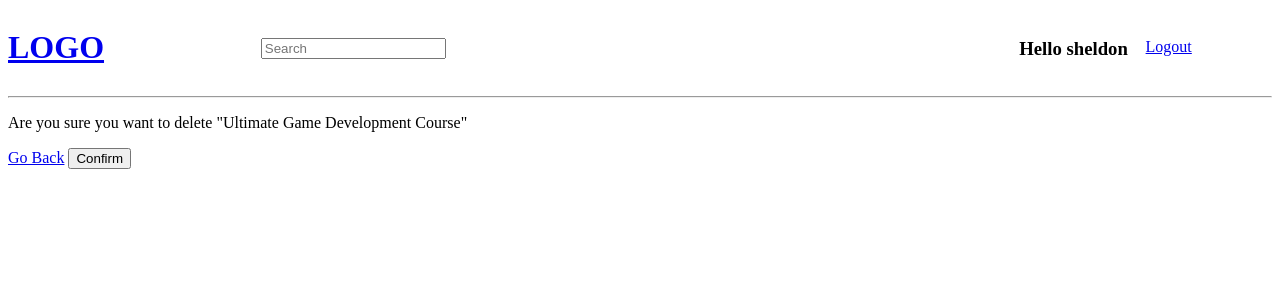
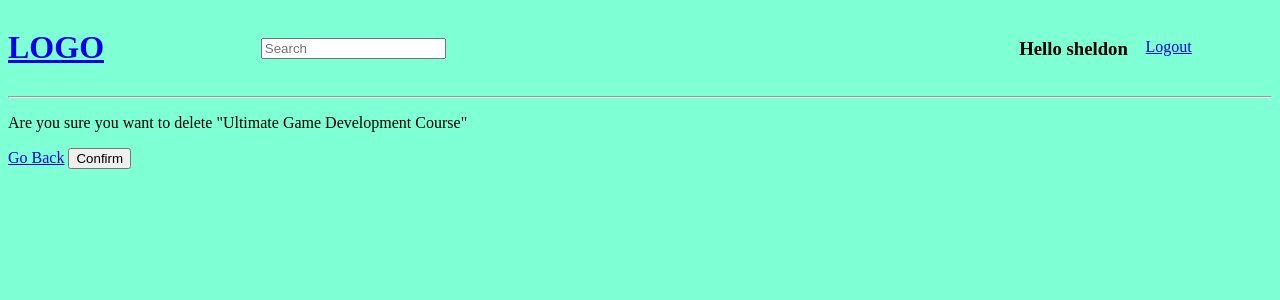
Before and after one commit to Sheldon-CodeIt/studytable, a Django app: page /delete-room/8 in a window 1280 px wide. Shown: the top 300 px of the page. Run offline with Django 4.2, Linux system fonts and the light colour scheme; a user stored in the database is signed in; data comes from the database, SQL or seed files in the repository.

Commit message:
added static folder and styles

```diff
--- /dev/null
+++ b/static/styles/main.css
@@ -0,0 +1,3 @@
+body{
+    background-color: aquamarine;
+}
--- a/studytable/settings.py
+++ b/studytable/settings.py
@@ -118,6 +118,10 @@ USE_TZ = True
 
 STATIC_URL = 'static/'
 
+STATICFILES_DIRS = [
+    BASE_DIR / 'static'
+]
+
 # Default primary key field type
 # https://docs.djangoproject.com/en/4.1/ref/settings/#default-auto-field
 
--- a/templates/main.html
+++ b/templates/main.html
@@ -1,10 +1,12 @@
 <!DOCTYPE html>
+{% load static %}
 <html lang="en">
 <head>
     <meta charset="UTF-8">
     <meta http-equiv="X-UA-Compatible" content="IE=edge">
     <meta name="viewport" content="width=device-width, initial-scale=1.0">
     <title>Document</title>
+    <link rel="stylesheet" type='text/css' media='screen' href="{% static 'styles/main.css' %}">
 </head>
 <body>
     {% include 'navbar.html' %}
```
